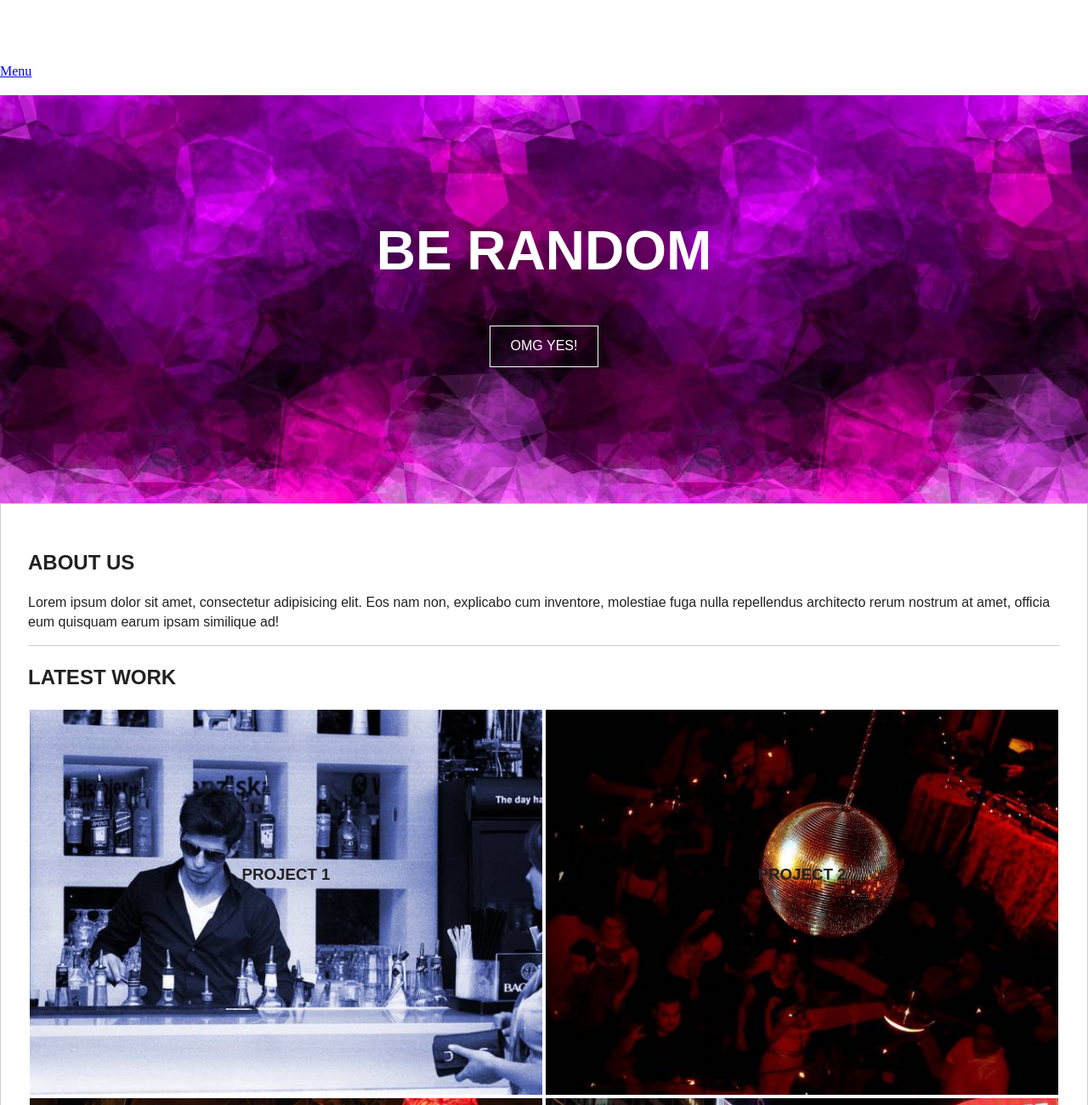
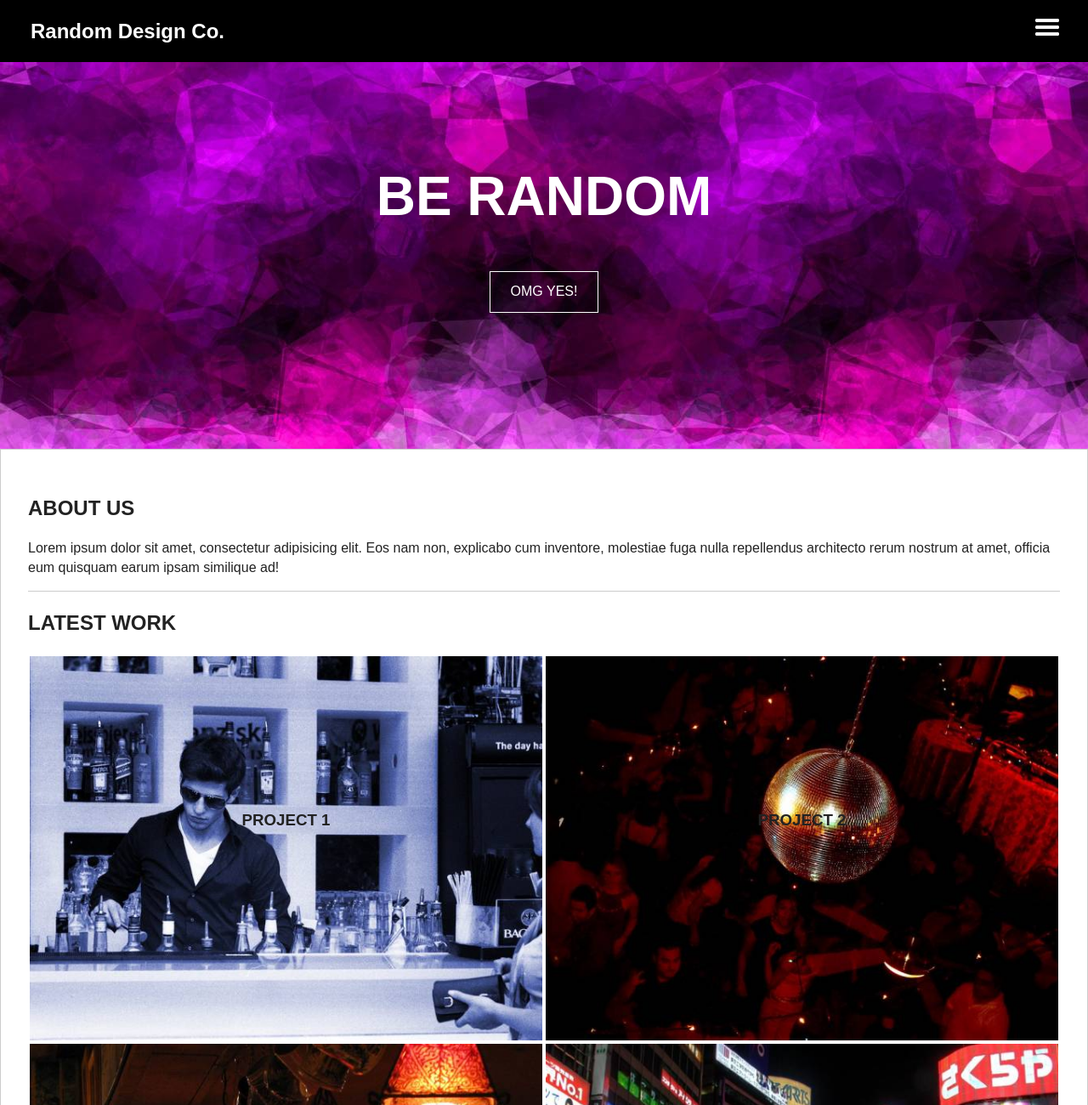
Before and after one commit to kbryden/Random-Design-Co., a plain HTML site: page index.html in a window 1280 px wide. Shown: the top 1300 px of the page at 85% size. Drawn offline with nearby package versions, Linux system fonts and the light colour scheme.

Commit message:
update
Everything is working except for the transparent white over the images.
Not sure how to do that. Gonna play some more. I do understand how to
get it to disappear with the hover once I get it though.

```diff
--- a/css/main.css
+++ b/css/main.css
@@ -101,7 +101,7 @@ textarea {
 }
 
 body {
-
+  margin-top: 3em;
 }
 
 .main {
@@ -150,27 +150,36 @@ body {
 
 /* Navigation */
 
-.main-nav {
+nav {
     position: fixed;
     top: 0;
     left: 0;
     color: #fff;
     background-color: #000;
     width: 100%;
+    z-index: 2;
 }
 
 .nav-header {
+    float: left;
     color: white;
     padding: 0;
     display: block;
+    padding: 0 1.5em;
 }
 
 .menu {
-  position: right;
+  float: right;
   display: block;
   font-family: 'fontawesome';
+  padding: 2em, 2em;
 }
 
+.menu img {
+ position: relative;
+ top: 1em;
+ right: 2em;
+}
 /* grid */
 
 .grid {
@@ -184,14 +193,17 @@ body {
     float: left;
     border: 2px solid white;
     position: relative;
-    overlay: hsla(154, 0%, 100%, 0.5);
-    z-index: 1;
 }
 
 .image img {
   width: 100%;
   overflow: hidden;
-  z-index: -2;
+}
+
+.image caption{
+  width: 50%;
+  height: 50%;
+  background-color: hsla(154, 0%, 100%, 0.5);
 }
 
 .grid h3 {
--- a/index.html
+++ b/index.html
@@ -20,18 +20,18 @@
         <![endif]-->
 
         <!-- Add your site or application content here -->
-        <nav class"main-nav">
-            <h2 class="nav-header">Random Design Co.</h2>
-            <a href="#menu">
-            <p class="menu">Menu</p></a>
-        </nav>
-
         <header class="page-header">
             <div class ="pg-copy">
             <h1>BE RANDOM</h1>
             <button type="call-to-action" class="btn">OMG YES!</button>
             </div>
         </header>
+
+        <nav class"main-nav">
+            <h2 class="nav-header">Random Design Co.</h2>
+            <a href="#menu">
+            <div class="menu"><img class="menu" src="img/menu.png" alt="menu"></div></a>
+        </nav>
 
         <main class="main">
         <section class="about">
```
Also changed, not shown: img/menu.png (added), img/menu.svg (added), random-design-co.txt (renamed from img/random-design-co.txt).
